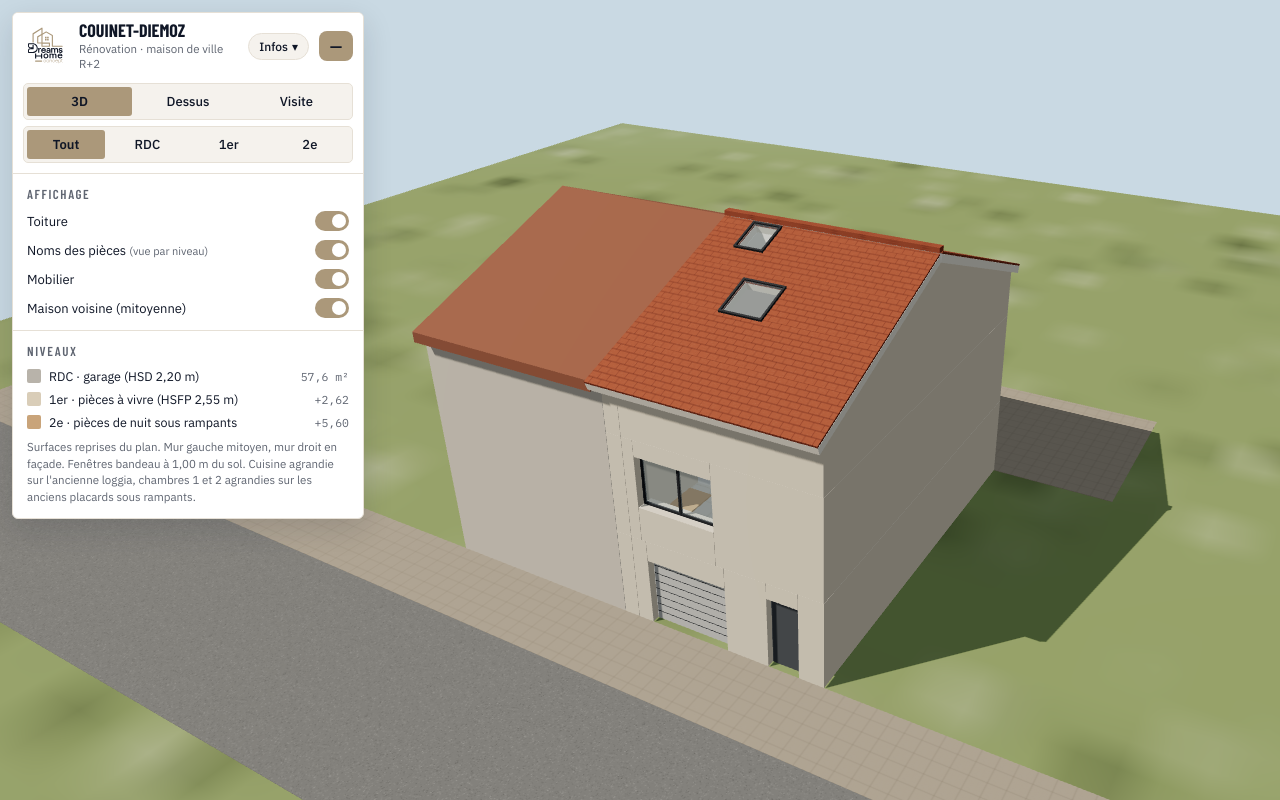
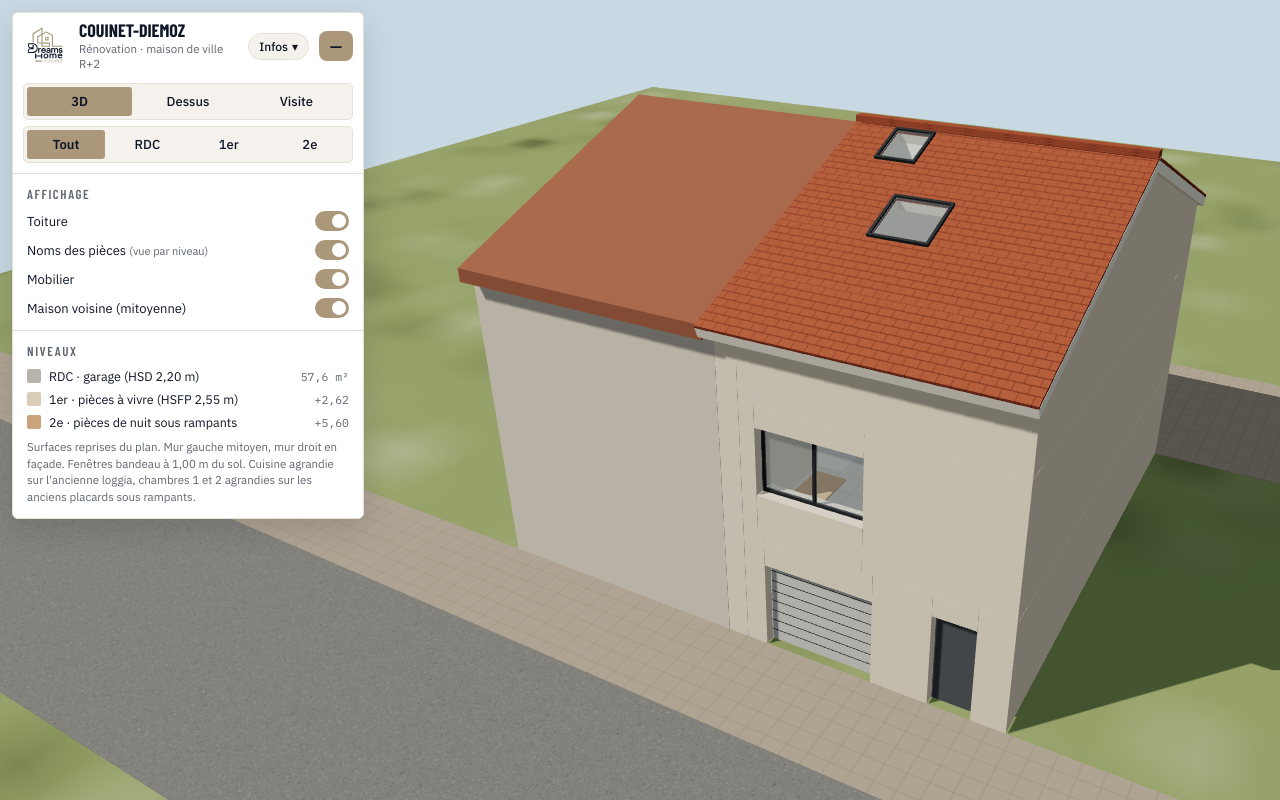
Before and after one commit to DreamsHomeConcept/Maquette-Couinet-Diemoz, a plain HTML site: page index.html in a window 1280 px wide. Drawn offline with nearby package versions, Linux system fonts and the light colour scheme.

Commit message:
Maison entière et centrée dès l'ouverture (vue 3D Tout), go de Moussa du 24/11
Co-Authored-By: Claude Opus 5.5 <noreply@anthropic.com>
Claude-Session: https://claude.ai/code/session_01LcThYgRK5UZ59tDWQhp9fB

```diff
--- a/index.html
+++ b/index.html
@@ -244,7 +244,7 @@ import * as THREE from 'three';
 import { OrbitControls } from 'three/addons/controls/OrbitControls.js';
 import { CSS2DRenderer, CSS2DObject } from 'three/addons/renderers/CSS2DRenderer.js';
 
-const BUILD = '2026-11-19 21:20';
+const BUILD = '2026-11-24 11:10';
 
 // ---------- cotes (mètres) ----------
 // Repère plan : X = largeur (0 = nu intérieur du mur mitoyen gauche vu de la rue),
@@ -709,7 +709,36 @@ function orbitCam() {
   const Rv = cut ? 8.0 : 10.5, Rh = cut ? 7.0 : 8.0, t = Math.tan(THREE.MathUtils.degToRad(camera.fov / 2));
   const d = Math.max(Rv / (t * f.fy), Rh / (t * camera.aspect * f.fx)) * 1.08;
   camera.position.copy(controls.target).add(dir.normalize().multiplyScalar(Math.max(22, d)));
+  if (!cut) cadrerEntiere(dir, f);
   controls.update();
+}
+// Vue « Tout » : la maison (et sa voisine si elle est affichée) entière et centrée dans la zone libre, dès l'ouverture
+function cadrerEntiere(dir, f) {
+  const objets = [...G.ext, G.roof]; if (G.nb.visible) objets.push(G.nb);
+  const b = new THREE.Box3(); objets.forEach(o => b.expandByObject(o));
+  if (b.isEmpty()) return;
+  const coins = []; for (const x of [b.min.x, b.max.x]) for (const y of [b.min.y, b.max.y]) for (const z of [b.min.z, b.max.z]) coins.push(new THREE.Vector3(x, y, z));
+  const c = camera.clone(); c.clearViewOffset();
+  const mx = 0.9 * f.fx, my = 0.88 * f.fy, u = dir.clone().normalize();
+  const cible = b.getCenter(new THREE.Vector3());
+  const mesure = d => { // bornes de l'image des coins, caméra à la distance d de la cible
+    c.position.copy(cible).addScaledVector(u, d); c.lookAt(cible); c.updateMatrixWorld(); c.updateProjectionMatrix();
+    let x0 = 9, x1 = -9, y0 = 9, y1 = -9;
+    for (const p of coins) { const q = p.clone().project(c); x0 = Math.min(x0, q.x); x1 = Math.max(x1, q.x); y0 = Math.min(y0, q.y); y1 = Math.max(y1, q.y); }
+    return { x0, x1, y0, y1 };
+  };
+  let d = 40;
+  for (let i = 0; i < 4; i++) {
+    let lo = 3, hi = 120; // distance la plus courte où tout tient
+    for (let k = 0; k < 30; k++) { const m = (lo + hi) / 2, r = mesure(m); if (Math.max(-r.x0, r.x1) / mx <= 1 && Math.max(-r.y0, r.y1) / my <= 1) hi = m; else lo = m; }
+    d = hi;
+    const r = mesure(d); // recentre : on déplace la cible du décalage restant
+    const right = new THREE.Vector3().setFromMatrixColumn(c.matrixWorld, 0), up = new THREE.Vector3().setFromMatrixColumn(c.matrixWorld, 1);
+    const demi = d * Math.tan(THREE.MathUtils.degToRad(c.fov / 2));
+    cible.addScaledVector(right, (r.x0 + r.x1) / 2 * demi * c.aspect).addScaledVector(up, (r.y0 + r.y1) / 2 * demi);
+  }
+  controls.target.copy(cible);
+  camera.position.copy(cible).addScaledVector(u, Math.min(d, controls.maxDistance));
 }
 function topCam() {
   if (S.level === 'all') { S.level = '1'; ['all', '0', '1', '2'].forEach(k => $('n-' + k).setAttribute('aria-pressed', String(k === '1'))); }
```
